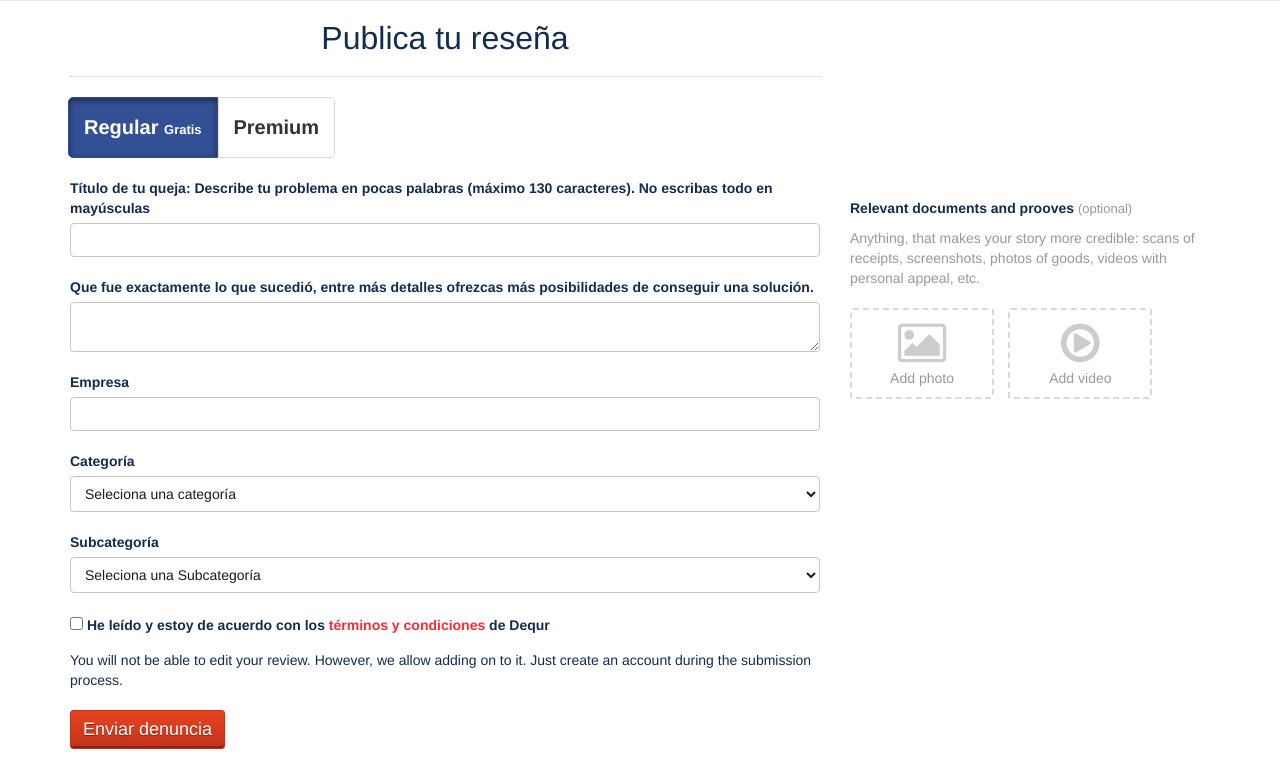
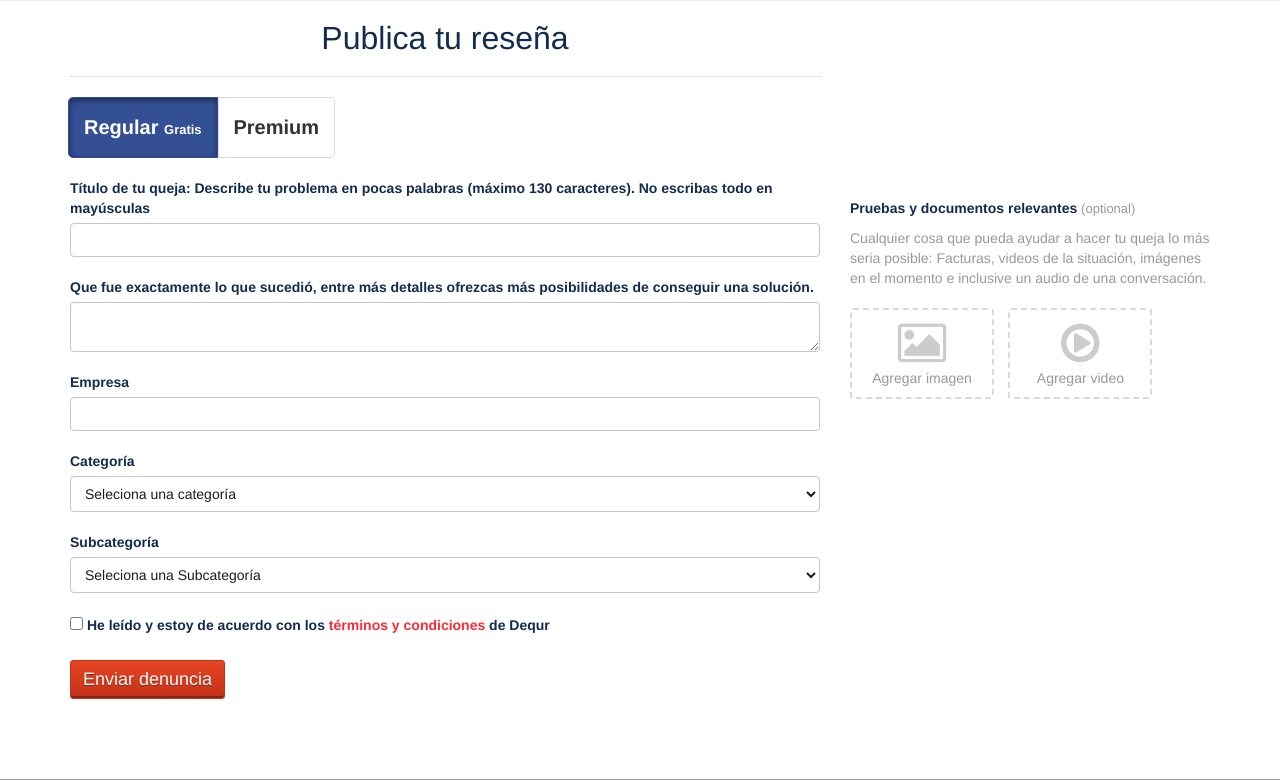
Before and after one commit to edwardmspc/dequr, a Django app: template templates/complaint/post_page.html in a window 1280 px wide. Shown: the part 392-1172 px from the top of the page. Run offline with Django 3.2, Linux system fonts and the light colour scheme; the template is opened without the code that fills it, so the values that code supplies are empty; some libraries are stand-ins or nearby versions; grey boxes are pictures that could not be loaded.

Commit message:
update post_page

```diff
--- a/templates/complaint/post_page.html
+++ b/templates/complaint/post_page.html
@@ -60,7 +60,7 @@
                         <li>
                             <input type="checkbox" placeholder="" />
                             <label>He leído y estoy de acuerdo con los <a href="#">términos y condiciones</a> de Dequr</label>
-                            <p>You will not be able to edit your review. However, we allow adding on to it. Just create an account during the submission process.</p>
+                            <!--<p>You will not be able to edit your review. However, we allow adding on to it. Just create an account during the submission process.</p>-->
                         </li>
                         <li>
                             <a href="#" class="btn btn-go btn-complaint">
@@ -75,27 +75,24 @@
 
                 <div class="complaint-box">
                     <div class="post-media-description">
-                        <strong>Relevant documents and prooves <span class="hint">(optional)</span></strong>
+                        <strong>Pruebas y documentos relevantes <span class="hint">(optional)</span></strong>
                         <p class="hint">
-                            Anything, that makes your story more credible:
-                            scans of receipts, screenshots, photos of goods,
-                            videos with personal appeal, etc.
+                            Cualquier cosa que pueda ayudar a hacer tu queja lo más seria posible: Facturas, videos de la situación, imágenes en el momento e inclusive un audio de una conversación.
                         </p>
                     </div>
-
 
                     <div class="form-section">
                         <ul class="media-icons-list">
                             <li>
                                 <a href="#">
                                     <i class="fa fa-picture-o media-icon"></i>
-                                    Add photo
+                                    Agregar imagen
                                 </a>
                             </li>
                             <li>
                                 <a href="#">
                                     <i class="fa fa-play-circle-o media-icon"></i>
-                                    Add video
+                                    Agregar video
                                 </a>
                             </li>
                         </ul>
```
